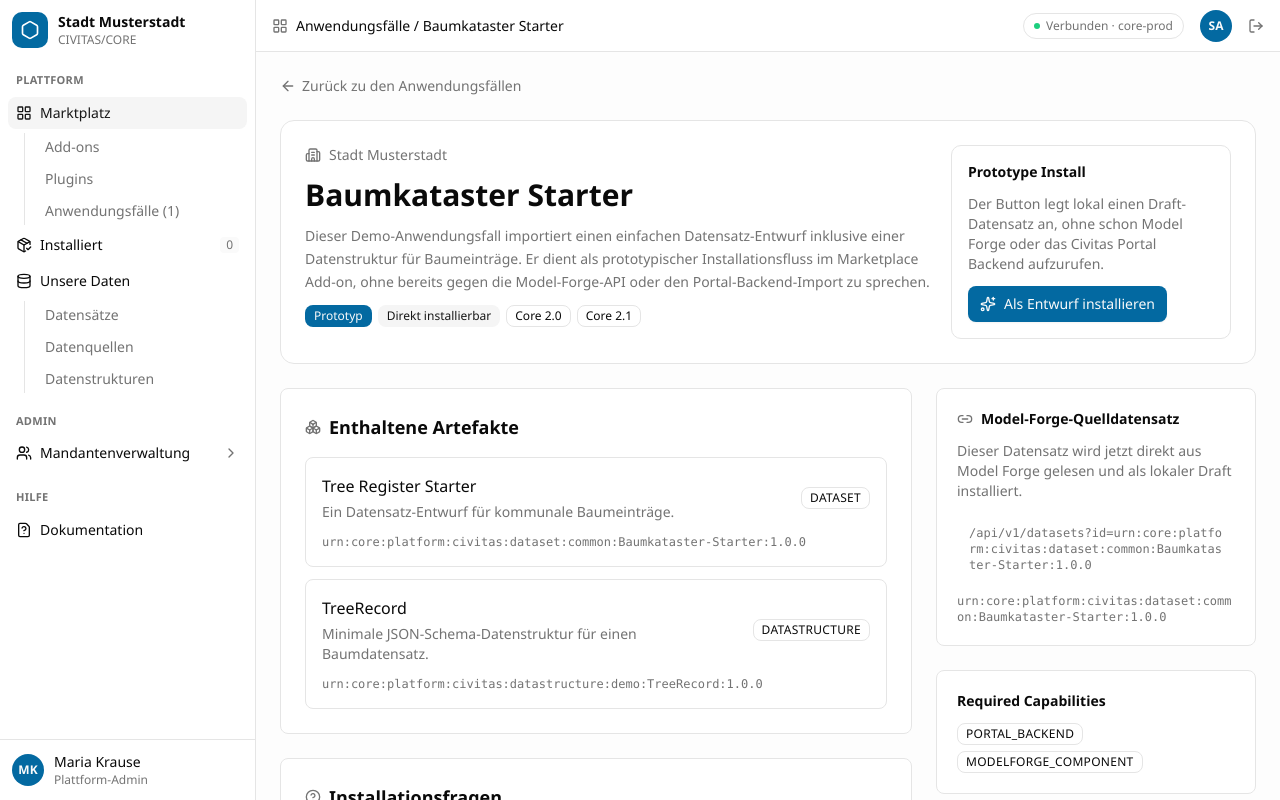
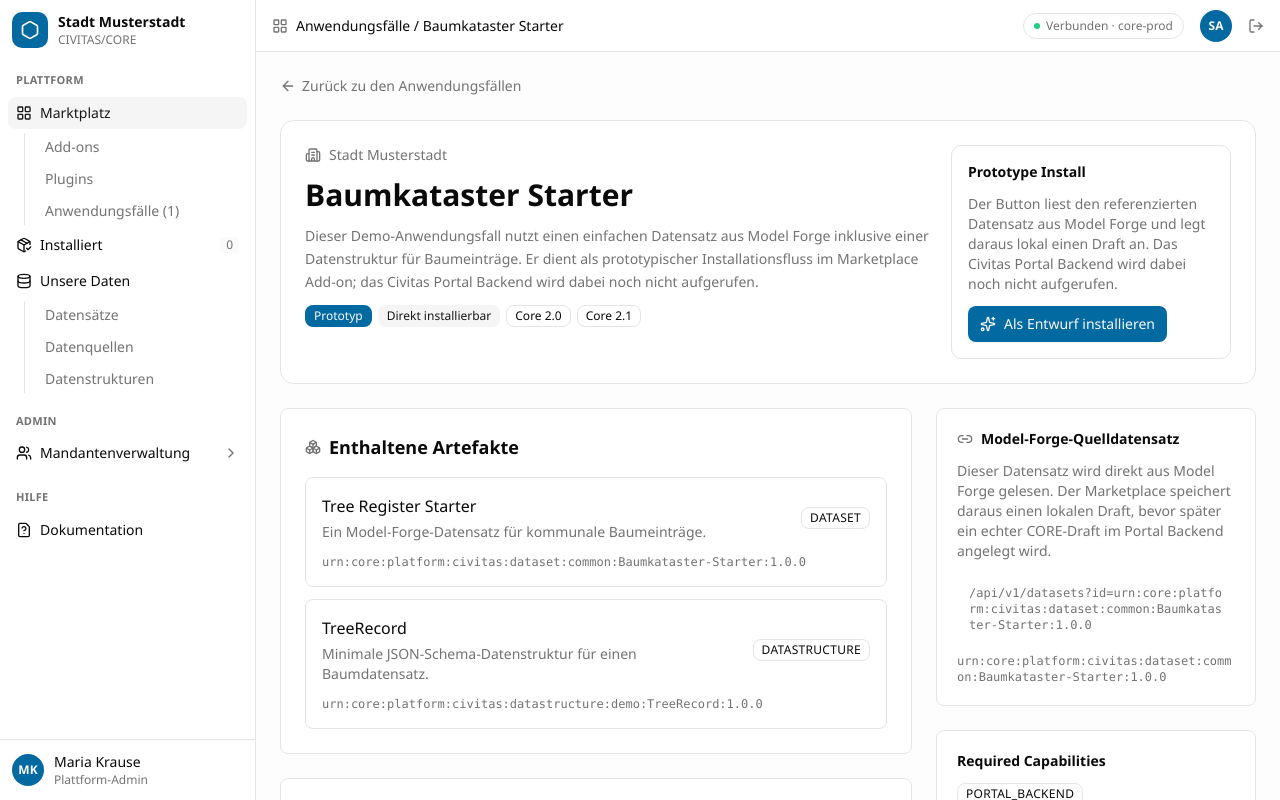
Before and after one commit to open-urban-apps-civitascore/appstore-addon, a Next.js app in the folder app/: page /marketplace/use-cases/tree-register-starter in a window 1280 px wide. Built offline with nearby package versions, Linux system fonts and the light colour scheme; no server answers; sample sign-in values are in the browser's storage.

Commit message:
update model forge install guidance

```diff
--- a/app/app/marketplace/use-cases/[id]/page.tsx
+++ b/app/app/marketplace/use-cases/[id]/page.tsx
@@ -64,8 +64,9 @@ export default async function UseCaseDetailPage({
             <div className="flex shrink-0 flex-col gap-3 rounded-lg border bg-background p-4 lg:w-[280px]">
               <h2 className="text-sm font-semibold text-foreground">Prototype Install</h2>
               <p className="text-sm text-muted-foreground">
-                Der Button legt lokal einen Draft-Datensatz an, ohne schon Model Forge oder das
-                Civitas Portal Backend aufzurufen.
+                Der Button liest den referenzierten Datensatz aus Model Forge und legt daraus
+                lokal einen Draft an. Das Civitas Portal Backend wird dabei noch nicht
+                aufgerufen.
               </p>
               <InstallUseCaseButton useCaseId={useCase.id} />
             </div>
--- a/app/data/use-cases.json
+++ b/app/data/use-cases.json
@@ -6,7 +6,7 @@
       "id": "tree-register-starter",
       "title": "Baumkataster Starter",
       "summary": "Ein kleines, wiederverwendbares Starterpaket für einen kommunalen Baumkataster-Datensatz.",
-      "description": "Dieser Demo-Anwendungsfall importiert einen einfachen Datensatz-Entwurf inklusive einer Datenstruktur für Baumeinträge. Er dient als prototypischer Installationsfluss im Marketplace Add-on, ohne bereits gegen die Model-Forge-API oder den Portal-Backend-Import zu sprechen.",
+      "description": "Dieser Demo-Anwendungsfall nutzt einen einfachen Datensatz aus Model Forge inklusive einer Datenstruktur für Baumeinträge. Er dient als prototypischer Installationsfluss im Marketplace Add-on; das Civitas Portal Backend wird dabei noch nicht aufgerufen.",
       "publisher": "Stadt Musterstadt",
       "categories": ["Umwelt", "Grünflächen", "Kataster"],
       "maturity": "prototype",
@@ -22,7 +22,7 @@
           "id": "urn:core:platform:civitas:dataset:common:Baumkataster-Starter:1.0.0",
           "title": "Tree Register Starter",
           "kind": "dataset",
-          "description": "Ein Datensatz-Entwurf für kommunale Baumeinträge."
+        "description": "Ein Model-Forge-Datensatz für kommunale Baumeinträge."
         },
         {
           "id": "urn:core:platform:civitas:datastructure:demo:TreeRecord:1.0.0",
@@ -34,7 +34,7 @@
       "modelForge": {
         "datasetId": "urn:core:platform:civitas:dataset:common:Baumkataster-Starter:1.0.0",
         "resolvedDatasetEndpoint": "/api/v1/datasets?id=urn:core:platform:civitas:dataset:common:Baumkataster-Starter:1.0.0",
-        "note": "Dieser Datensatz wird jetzt direkt aus Model Forge gelesen und als lokaler Draft installiert."
+        "note": "Dieser Datensatz wird direkt aus Model Forge gelesen. Der Marketplace speichert daraus einen lokalen Draft, bevor später ein echter CORE-Draft im Portal Backend angelegt wird."
       },
       "draftTemplate": {
         "dataset": {
--- a/app/lib/marketplace-text.ts
+++ b/app/lib/marketplace-text.ts
@@ -112,7 +112,7 @@ const MARKETPLACE_TEXT_DE: Omit<MarketplaceTexts, "locale"> = {
   useCases: {
     heading: "Anwendungsfälle",
     subtitle:
-      "Wiederverwendbare Use Cases als kontrollierter Entwurfsimport. Der Installationsfluss liest den referenzierten Datensatz jetzt direkt aus Model Forge und legt daraus lokal einen Draft an.",
+      "Wiederverwendbare Use Cases als kontrollierter Entwurfsimport. Der Installationsfluss liest den referenzierten Datensatz direkt aus Model Forge und legt daraus lokal einen Draft an.",
     noResults: "Noch keine Anwendungsfälle im Katalog.",
     installQuestions: "Installationsfragen",
     includedArtifacts: "Enthaltene Artefakte",
@@ -121,7 +121,7 @@ const MARKETPLACE_TEXT_DE: Omit<MarketplaceTexts, "locale"> = {
     emptyInstalled: "Es wurden noch keine Anwendungsfälle installiert.",
     installedHeading: "Installierte Entwürfe",
     installedSubtitle:
-      "Diese Liste zeigt die lokal erzeugten Draft-Installationen des Marketplace-Prototyps aus dem aktuellen Model-Forge-Datensatz.",
+      "Diese Liste zeigt die lokal erzeugten Draft-Installationen des Marketplace-Prototyps aus dem aktuellen Model-Forge-Datensatz inklusive Importprotokoll.",
   },
   detail: {
     createInstallPr: "Create Install PR for my cluster",
```
Also changed, not shown: 1 other file (tests, documents, lock files or other folders).
